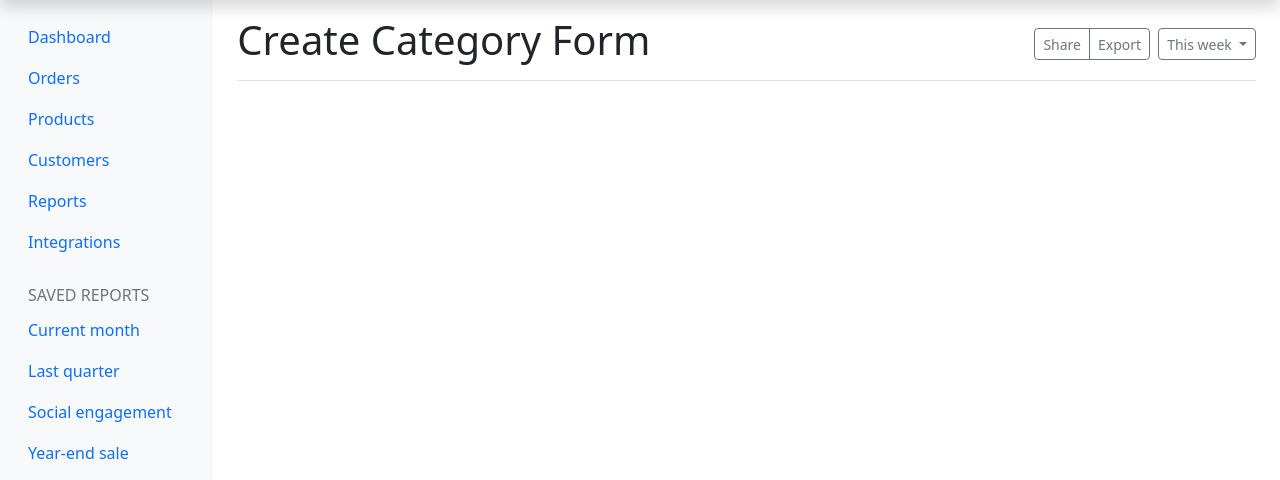
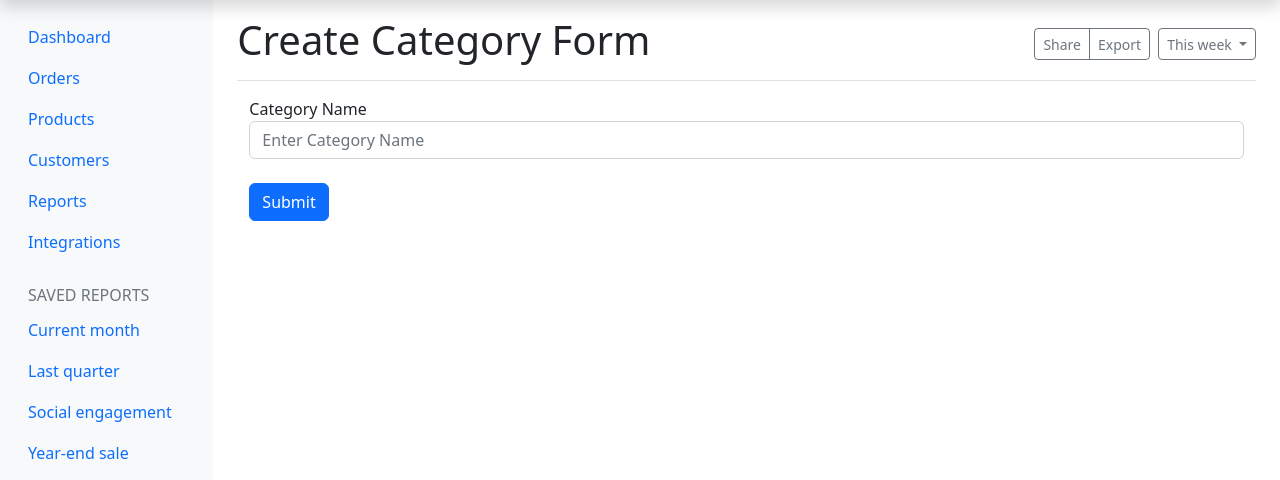
Before and after one commit to WazedKhan/Python---101, a Django app: template Django/OnlineShop/product/templates/category-create.html in a window 1280 px wide. Shown: the part 40-520 px from the top of the page. Run offline with Django 4.2, Linux system fonts and the light colour scheme; the template is opened without the code that fills it, so the values that code supplies are empty; some libraries are stand-ins or nearby versions.

Commit message:
create/post method

```diff
--- a/Django/OnlineShop/product/templates/category-create.html
+++ b/Django/OnlineShop/product/templates/category-create.html
@@ -2,3 +2,16 @@
 {% block p-title %}
 <h1>Create Category Form </h1>
 {% endblock p-title %}
+{% block content %}
+<div class="container">
+    <form method="post" action={% url 'category-create' %}>
+        {% csrf_token %}
+        <div class="form-group">
+          <label for="exampleInputEmail1">Category Name</label>
+          <input type="name" name="category" class="form-control" placeholder="Enter Category Name">
+        </div>
+        <br>
+        <button type="submit" class="btn btn-primary">Submit</button>
+    </form>
+    </div>
+{% endblock content %}
--- a/Django/OnlineShop/product/urls.py
+++ b/Django/OnlineShop/product/urls.py
@@ -3,6 +3,6 @@ from django.urls import path
 from product.views import index, create_category
 
 urlpatterns = [
-    path('category-list', index, name='category-list'),
-    path('category-create', create_category, name='category-create'),
+    path('category-list/', index, name='category-list'),
+    path('category-create/', create_category, name='category-create'),
 ]
```
Also changed, not shown: Django/OnlineShop/product/views.py (+9 -0 lines), Django/OnlineShop/db.sqlite3.
